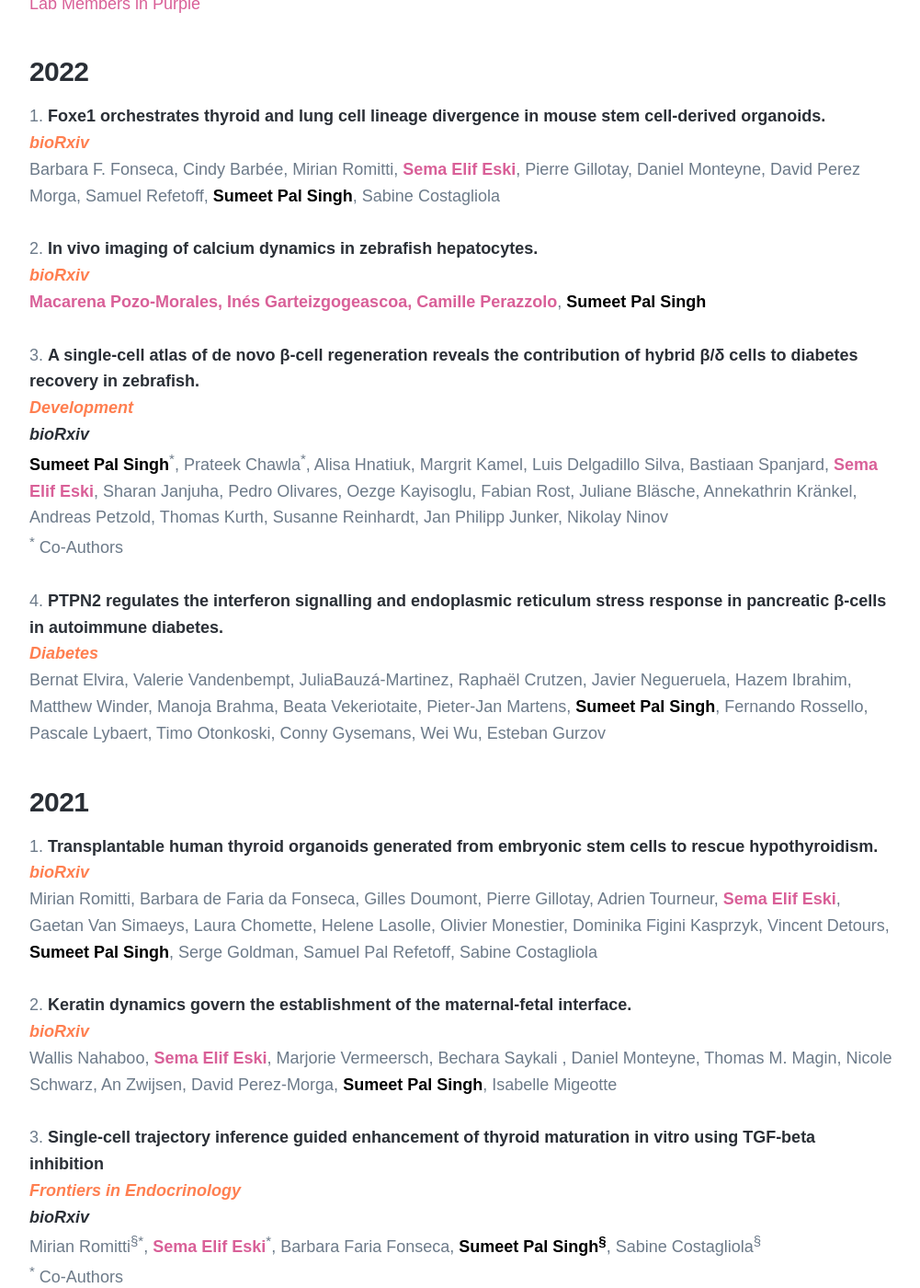
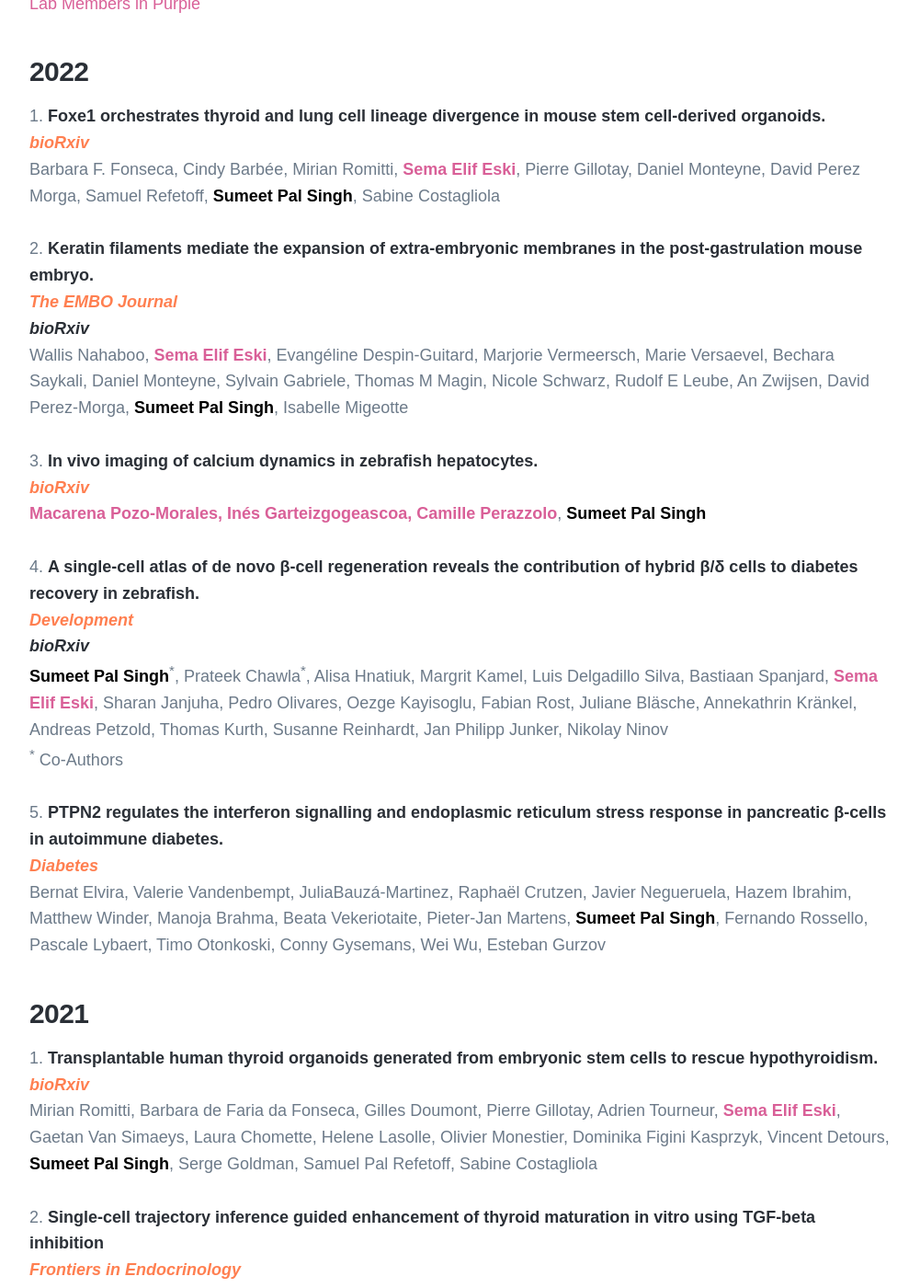
Before and after one commit to sumeetpalsingh/sumeetpalsingh.github.io, a Jekyll site: the page built from _pages/publications.md, in a window 1280 px wide and 1400 px high, scrolled down 650 px. Shown: the whole window at 92% size, without its empty margins (138-1139 px from the left). Built offline with Jekyll 4.4.1, drawn with Linux system fonts in a browser that asks for light colours; nearby versions of some CDN libraries; some web fonts are replaced.

Commit message:
Update publications.md

```diff
--- a/_pages/publications.md
+++ b/_pages/publications.md
@@ -14,6 +14,11 @@ featured_image: /images/demo/publications.jpg
 1. [Foxe1 orchestrates thyroid and lung cell lineage divergence in mouse stem cell-derived organoids.
   <span style="color:coral">*bioRxiv*</span>](https://www.biorxiv.org/content/10.1101/2022.05.16.492074v1)
   Barbara F. Fonseca, Cindy Barbée, Mirian Romitti, <span style="color:#D96098">**Sema Elif Eski**</span>, Pierre Gillotay, Daniel Monteyne, David Perez Morga, Samuel Refetoff, <span style="color:black">**Sumeet Pal Singh**</span>, Sabine Costagliola
+  <br/>
+1. [Keratin filaments mediate the expansion of extra-embryonic membranes in the post-gastrulation mouse embryo.
+  <span style="color:coral">*The EMBO Journal*</span>](https://www.embopress.org/doi/full/10.15252/embj.2021108747)
+  [*bioRxiv*](https://www.biorxiv.org/content/10.1101/2021.04.07.438772v1)
+  Wallis Nahaboo, <span style="color:#D96098">**Sema Elif Eski**</span>, Evangéline Despin-Guitard, Marjorie Vermeersch, Marie Versaevel, Bechara Saykali, Daniel Monteyne, Sylvain Gabriele, Thomas M Magin, Nicole Schwarz, Rudolf E Leube, An Zwijsen, David Perez-Morga, <span style="color:black">**Sumeet Pal Singh**</span>, Isabelle Migeotte
   <br/>
 1. [In vivo imaging of calcium dynamics in zebrafish hepatocytes.
   <span style="color:coral">*bioRxiv*</span>](https://www.biorxiv.org/content/10.1101/2022.01.11.475536v1)
@@ -35,10 +40,6 @@ featured_image: /images/demo/publications.jpg
 1. [Transplantable human thyroid organoids generated from embryonic stem cells to rescue hypothyroidism.
   <span style="color:coral">*bioRxiv*</span>](https://www.biorxiv.org/content/10.1101/2021.12.01.470729v1)
   Mirian Romitti, Barbara de Faria da Fonseca, Gilles Doumont, Pierre Gillotay, Adrien Tourneur, <span style="color:#D96098">**Sema Elif Eski**</span>, Gaetan Van Simaeys, Laura Chomette, Helene Lasolle, Olivier Monestier, Dominika Figini Kasprzyk, Vincent Detours, <span style="color:black">**Sumeet Pal Singh**</span>, Serge Goldman,  Samuel Pal Refetoff, Sabine Costagliola
-  <br/>
-1. [Keratin dynamics govern the establishment of the maternal-fetal interface.
-  <span style="color:coral">*bioRxiv*</span>](https://www.biorxiv.org/content/10.1101/2021.04.07.438772v1)
-  Wallis Nahaboo, <span style="color:#D96098">**Sema Elif Eski**</span>, Marjorie Vermeersch, Bechara Saykali , Daniel Monteyne, Thomas M. Magin, Nicole Schwarz, An Zwijsen, David Perez-Morga, <span style="color:black">**Sumeet Pal Singh**</span>, Isabelle Migeotte
   <br/>
 1. [Single-cell trajectory inference guided enhancement of thyroid maturation in vitro using TGF-beta inhibition
   <span style="color:coral">*Frontiers in Endocrinology*</span>](https://doi.org/10.3389/fendo.2021.657195)
```
